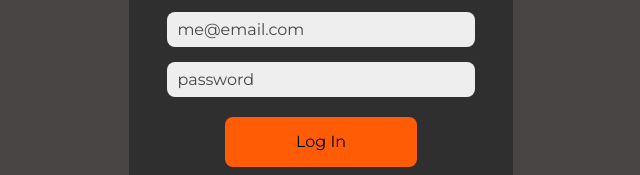
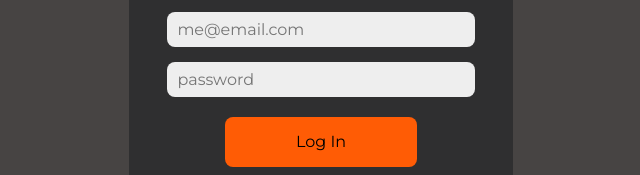
Before and after one commit to liamrdawson/Riff-Login-UI, a plain HTML site: page index.html in a window 1280 px wide. Both pictures are taken after a click on the button "Log In". Shown: the part 310-485 px from the top of the page, 319-959 px from the left. Drawn offline with nearby package versions, Linux system fonts and the light colour scheme; files that its build step writes are made by us from their sources.

Commit message:
add placeholders for input fields

```diff
--- a/index.html
+++ b/index.html
@@ -17,10 +17,10 @@
       </button>
 
       <div class="input-field input-email" id="down-1">
-        <input class="login-email" id="user_email" type="text" value="me@email.com">
+        <input class="login-email" id="user_email" type="text" placeholder="me@email.com">
       </div>
       <div class="input-field input-password" id="down-2">
-        <input class="login-password" id="user_password" type="text" value="password">
+        <input class="login-password" id="user_password" type="text" placeholder="password">
       </div>
 
     </form>
--- a/js/script.js
+++ b/js/script.js
@@ -1,21 +1,18 @@
 const button = document.getElementById('button');
 const form = document.getElementById('form');
+const userEmail = document.getElementById('user_email');
+const userPassword = document.getElementById('user_password');
 
 addEventListener('click', (e) => {
     let buttonText = document.getElementById('loginText');
     if(e.target.tagName === 'BUTTON' ||  e.target == buttonText) {
-
-
         input1 = document.getElementById('down-1');
         input2 = document.getElementById('down-2');
-
         button.classList.add('extend');
         buttonText.classList.add('fade');
-
         input1.classList.add('fade-in');
         input2.classList.add('dropdown');
+        button.classList.add('re-button');
+    }
 
-        button.classList.add('re-button');
-
-    }
 });
--- a/scss/base/_base.scss
+++ b/scss/base/_base.scss
@@ -56,4 +56,5 @@ input {
 
 button {
   outline: none;
+
 }
```
Also changed, not shown: 1 other file.
